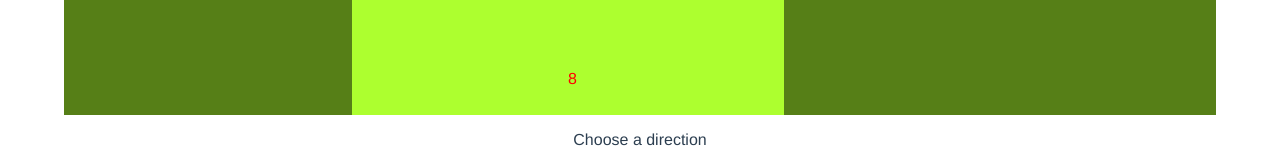
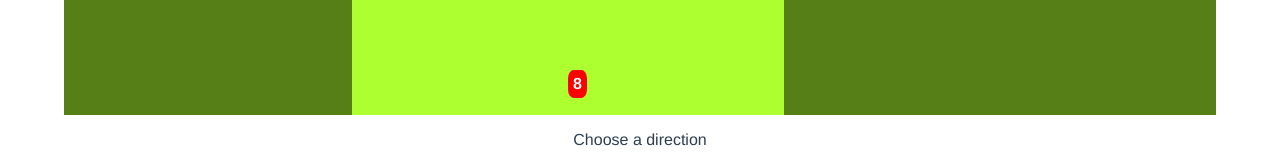
Before and after one commit to donnierisk/louwrisk, a Vue app: page / in a window 1280 px wide. Shown: the part 613-773 px from the top of the page. Built offline with nearby package versions, Linux system fonts and the light colour scheme.

Commit message:
improved player visibility

```diff
--- a/src/components/GridBlock.vue
+++ b/src/components/GridBlock.vue
@@ -100,7 +100,11 @@ p {
   position: absolute;
   top: 50%;
   left: 50%;
-  color: red;
+  color: white;
+  font-weight: bold;
   z-index: 1;
+  background: red;
+  padding: 5px;
+  border-radius: 30%;
 }
 </style>
```
